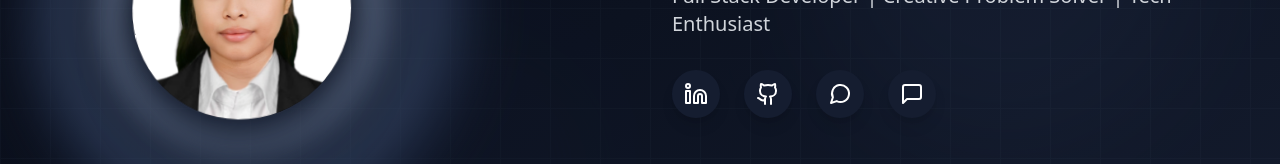
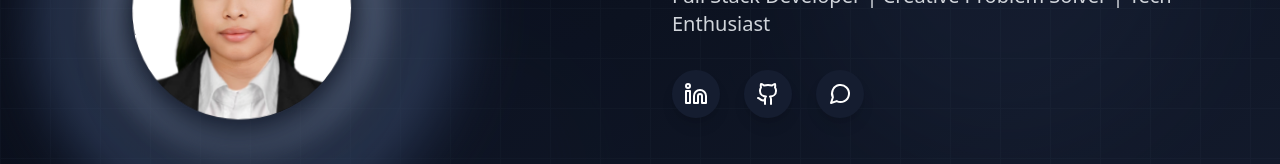
Before and after one commit to erickatres/ericka-portfolio, a React (Vite) app: page / in a window 1280 px wide. Shown: the part 456-620 px from the top of the page. Built offline with nearby package versions, Linux system fonts and the light colour scheme.

Commit message:
Remove WhatsApp icon

```diff
--- a/src/components/Hero.jsx
+++ b/src/components/Hero.jsx
@@ -1,4 +1,4 @@
-import { Github, Linkedin, MessageCircle, MessageSquare, Download } from 'lucide-react'
+import { Github, Linkedin, MessageCircle, Download } from 'lucide-react'
 import profileImage from '../assets/profile.jpg'
 
 export default function Hero() {
@@ -57,7 +57,7 @@ export default function Hero() {
 
             <div className="flex justify-center md:justify-start space-x-6 mb-12">
               <a
-                href="www.linkedin.com/in/ericka-tresenio-brudo-1a72302a3"
+                href="https://www.linkedin.com/in/ericka-tresenio-brudo-1a72302a3"
                 target="_blank"
                 rel="noopener noreferrer"
                 className="p-3 bg-primary-800 rounded-full shadow-lg hover:shadow-xl transition-all duration-300 hover:scale-110 text-white"
@@ -80,15 +80,6 @@ export default function Hero() {
                 aria-label="Discord"
               >
                 <MessageCircle size={24} />
-              </a>
-              <a
-                href="https://wa.me/qr/HTEQBLTYEOJQE1"
-                target="_blank"
-                rel="noopener noreferrer"
-                className="p-3 bg-primary-800 rounded-full shadow-lg hover:shadow-xl transition-all duration-300 hover:scale-110 text-white"
-                aria-label="WhatsApp"
-              >
-                <MessageSquare size={24} />
               </a>
             </div>
 
```
Also changed, not shown: 1 other file (tests, documents, lock files or other folders).
